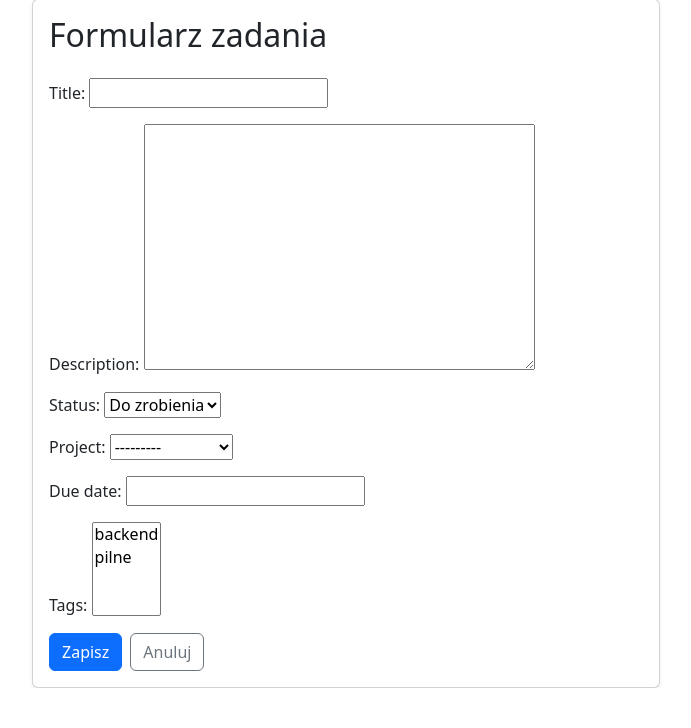
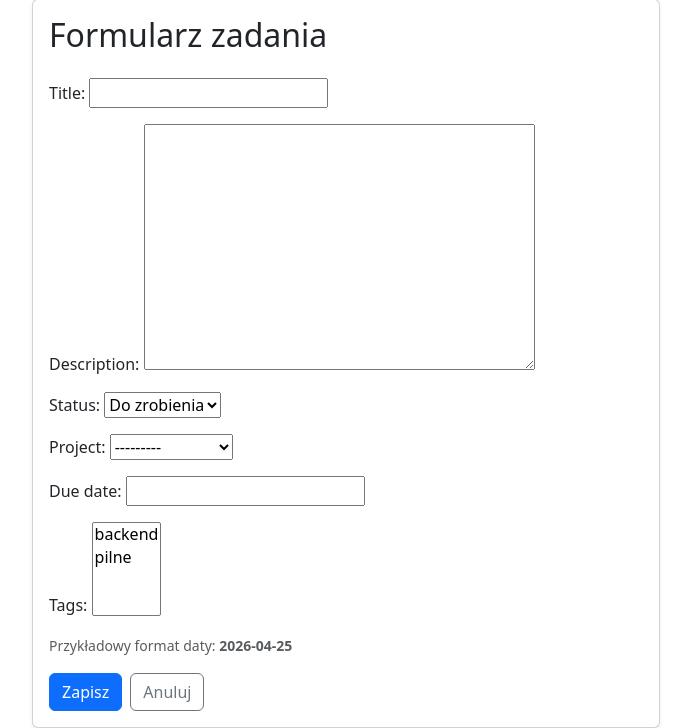
Before and after one commit to mercoledi1337/django_162677, a Django app: page /task/add/ in a window 1280 px wide. Shown: the part 121-849 px from the top of the page, without its empty margins (294-985 px from the left). Before the commit the page ends 809 px from the top, so only its background shows below. Run offline with Django 5.2, Linux system fonts and the light colour scheme; data comes from the database, SQL or seed files in the repository; both versions use the stored data as it was after the commit.

Commit message:
added label for data in form

```diff
--- a/seredaApp/templates/seredaApp/task_form.html
+++ b/seredaApp/templates/seredaApp/task_form.html
@@ -10,6 +10,11 @@
 <form method="post">
     {% csrf_token %}
     {{ form.as_p }}
+    <div class="mb-3">
+        <small class="text-muted">
+            Przykładowy format daty: <strong>{% now "Y-m-d" %}</strong>
+        </small>
+    </div>
     <div class="d-flex gap-2">
         <button type="submit" class="btn btn-primary">Zapisz</button>
         <a href="{% url 'task_list' %}" class="btn btn-outline-secondary">Anuluj</a>
```
Also changed, not shown: db.sqlite3.
